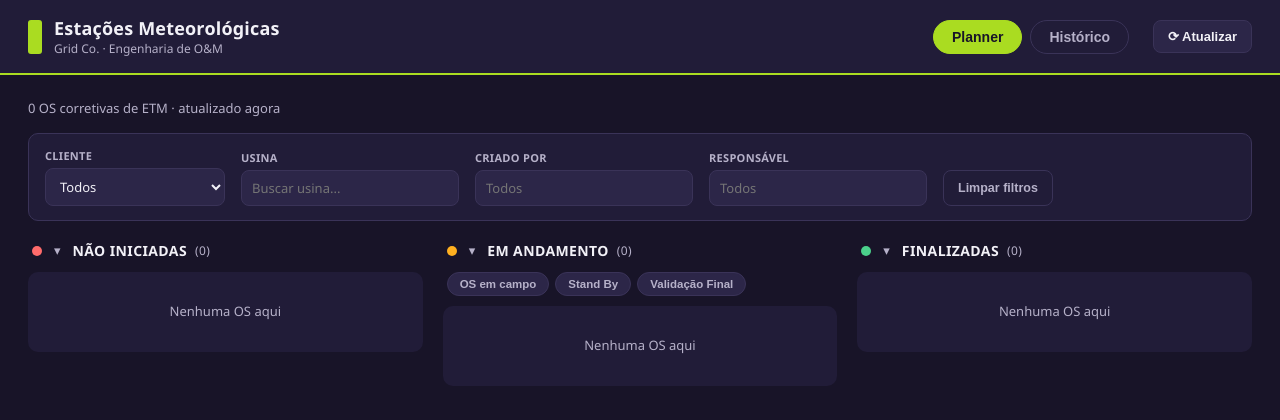
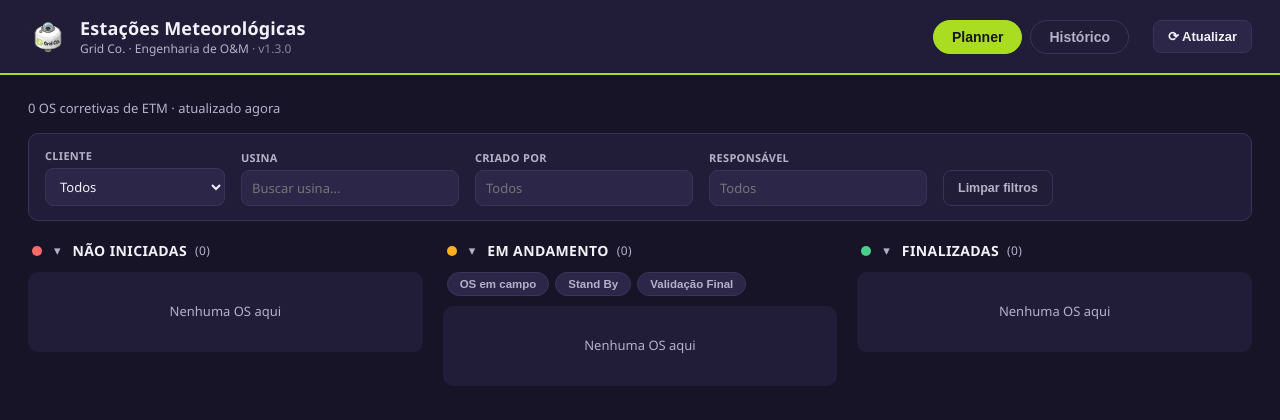
Before and after one commit to Aury-Albuquerque/Aplicativo-ETMs, a FastAPI app: page / in a window 1280 px wide. Shown: the top 420 px of the page. Run offline with FastAPI, Linux system fonts and the light colour scheme; data that the repository does not hold is empty.

Commit message:
v1.3.0: OS em analise (Joao Vieira/Aury Albuquerque), logo no cabecalho, versao exibida
Co-Authored-By: Claude Sonnet 5 <noreply@anthropic.com>

```diff
--- a/backend/config.py
+++ b/backend/config.py
@@ -31,6 +31,12 @@ ETM_DESCRIPTION_MARKERS = ["estação meteorológica", "estacao meteorologica"]
 # Valor exato do campo tasks_log_task_type_main que identifica OS corretivas
 CORRECTIVE_TASK_TYPE = "Corretiva"
 
+# Antes de uma OS de ETM virar corretiva (ida a campo), ela passa por uma
+# etapa de análise, feita por essas pessoas. Trazemos também as OS de ETM
+# atribuídas a elas, mesmo que ainda não estejam marcadas como "Corretiva",
+# pra dar visibilidade dessa fila de análise no Planner.
+ANALISTAS_ETM = {"joão vieira", "aury albuquerque"}
+
 # ----------------------------------------------------------------------
 # Atualização automática (releases do GitHub)
 # ----------------------------------------------------------------------
--- a/backend/main.py
+++ b/backend/main.py
@@ -9,7 +9,7 @@ from fastapi import FastAPI, HTTPException
 from fastapi.responses import FileResponse
 from fastapi.staticfiles import StaticFiles
 
-from . import updater
+from . import config, updater
 from .fracttal_client import extract_cliente, fracttal_client
 
 # Quando empacotado com PyInstaller (--onefile), os arquivos de dados (o
@@ -81,6 +81,12 @@ def _extract_etiquetas_fracttal(raw: dict[str, Any]) -> list[str]:
 
 def _normalize_os(raw: dict[str, Any]) -> dict[str, Any]:
     usina = raw.get("groups_1_description") or "Usina não identificada"
+    tipo_os = (raw.get("tasks_log_task_type_main") or "").strip()
+    tecnico = (raw.get("personnel_description") or "").strip()
+    eh_corretiva = tipo_os.lower() == config.CORRECTIVE_TASK_TYPE.lower()
+    # "Em análise": ainda não é uma OS corretiva (não foi a campo), mas está
+    # atribuída a um dos analistas de ETM — ver config.ANALISTAS_ETM.
+    em_analise = not eh_corretiva and tecnico.lower() in config.ANALISTAS_ETM
     return {
         "folio": raw.get("wo_folio"),
         "titulo": raw.get("description"),
@@ -93,6 +99,8 @@ def _normalize_os(raw: dict[str, Any]) -> dict[str, Any]:
         "status_os_id": raw.get("id_status_work_order"),
         "status_bucket": _status_bucket(raw),
         "status_texto": raw.get("task_status"),
+        "tipo_os": tipo_os or None,
+        "em_analise": em_analise,
         "tecnico": raw.get("personnel_description"),
         "solicitante": raw.get("requested_by"),
         "criado_por": raw.get("created_by"),
@@ -113,7 +121,7 @@ def _normalize_os(raw: dict[str, Any]) -> dict[str, Any]:
 @app.get("/api/planner")
 def get_planner(refresh: bool = False) -> dict[str, Any]:
     try:
-        raw_orders = fracttal_client.get_corrective_work_orders(force_refresh=refresh)
+        raw_orders = fracttal_client.get_relevant_work_orders(force_refresh=refresh)
     except Exception as exc:  # noqa: BLE001
         raise HTTPException(status_code=502, detail=f"Erro ao consultar Fracttal: {exc}") from exc
 
@@ -154,7 +162,7 @@ def get_usinas(refresh: bool = False) -> list[dict[str, Any]]:
 @app.get("/api/usinas/{usina}/historico")
 def get_historico_usina(usina: str, refresh: bool = False) -> list[dict[str, Any]]:
     try:
-        raw_orders = fracttal_client.get_corrective_work_orders(force_refresh=refresh)
+        raw_orders = fracttal_client.get_relevant_work_orders(force_refresh=refresh)
     except Exception as exc:  # noqa: BLE001
         raise HTTPException(status_code=502, detail=f"Erro ao consultar Fracttal: {exc}") from exc
 
--- a/backend/version.py
+++ b/backend/version.py
@@ -4,4 +4,4 @@ IMPORTANTE: ao publicar uma nova versão, bump aqui E no installer.iss
 (MyAppVersion), depois gerar o .exe/instalador e publicar como uma nova
 release no GitHub (tag "vX.Y.Z", com o instalador como asset).
 """
-APP_VERSION = "1.2.0"
+APP_VERSION = "1.3.0"
--- a/frontend/static/css/style.css
+++ b/frontend/static/css/style.css
@@ -42,12 +42,12 @@ body {
   gap: 12px;
 }
 
-.brand-mark {
-  width: 14px;
-  height: 34px;
-  background: var(--lime);
-  border-radius: 3px;
+.brand-logo {
+  width: 40px;
+  height: 40px;
+  border-radius: 8px;
   display: inline-block;
+  object-fit: contain;
 }
 
 .topbar-brand h1 {
@@ -61,6 +61,11 @@ body {
   margin: 0;
   font-size: 12px;
   color: var(--text-muted);
+}
+
+.app-version {
+  color: var(--text-muted);
+  opacity: 0.7;
 }
 
 .tabs {
@@ -572,6 +577,7 @@ main { padding: 24px 28px 60px; max-width: 1400px; margin: 0 auto; }
 .badge-em_andamento { background: rgba(255,176,32,0.18); color: var(--warning); }
 .badge-finalizada { background: rgba(75,208,139,0.18); color: var(--ok); }
 .badge-cancelada { background: rgba(182,177,201,0.18); color: var(--text-muted); }
+.badge-analise { background: rgba(186,120,255,0.18); color: #c79bff; }
 
 /* ---------- Modal ---------- */
 .modal { position: fixed; inset: 0; z-index: 50; display: flex; align-items: center; justify-content: center; }
--- a/frontend/static/js/app.js
+++ b/frontend/static/js/app.js
@@ -138,7 +138,7 @@ function renderCard(os, { comEtiquetas = false } = {}) {
   const div = document.createElement("div");
   div.className = "os-card";
   div.innerHTML = `
-    <div class="folio">OS ${os.folio ?? "—"}</div>
+    <div class="folio">OS ${os.folio ?? "—"} ${os.em_analise ? '<span class="badge badge-analise">Em análise</span>' : ""}</div>
     <div class="titulo">${os.titulo || "(sem título)"}</div>
     <div class="meta">
       <span>${os.usina}</span>
@@ -507,7 +507,7 @@ function renderHistoryItem(os) {
   const div = document.createElement("div");
   div.className = "history-item";
   div.innerHTML = `
-    <div class="folio">OS ${os.folio ?? "—"} ${badgeHtml(os.status_bucket)}</div>
+    <div class="folio">OS ${os.folio ?? "—"} ${badgeHtml(os.status_bucket)} ${os.em_analise ? '<span class="badge badge-analise">Em análise</span>' : ""}</div>
     <div class="titulo">${os.titulo || "(sem título)"}</div>
     <div class="meta">${os.etm_codigo || ""} · criada em ${formatarData(os.data_criacao)}</div>
   `;
@@ -548,11 +548,12 @@ function abrirModal(os) {
   const modal = document.getElementById("os-modal");
   const content = document.getElementById("modal-content");
   content.innerHTML = `
-    <div class="folio">OS ${os.folio ?? "—"} ${badgeHtml(os.status_bucket)}</div>
+    <div class="folio">OS ${os.folio ?? "—"} ${badgeHtml(os.status_bucket)} ${os.em_analise ? '<span class="badge badge-analise">Em análise</span>' : ""}</div>
     <h3>${os.titulo || "(sem título)"}</h3>
     <dl>
       <dt>Usina</dt><dd>${os.usina}</dd>
       <dt>Cliente</dt><dd>${os.cliente || "—"}</dd>
+      <dt>Tipo (Fracttal)</dt><dd>${os.tipo_os || "—"}</dd>
       <dt>ETM</dt><dd>${os.etm_descricao || os.etm_codigo || "—"}</dd>
       <dt>Descrição / Nota</dt><dd>${os.nota || "Sem nota registrada"}</dd>
       <dt>Técnico responsável</dt><dd>${os.tecnico || "—"}</dd>
@@ -579,6 +580,9 @@ async function checarAtualizacao() {
   const dispensada = sessionStorage.getItem("etm_update_dispensada");
   try {
     const info = await fetchJson("/api/update-check");
+    const versaoEl = document.getElementById("app-version");
+    if (versaoEl && info.current_version) versaoEl.textContent = `· v${info.current_version}`;
+
     if (!info.update_available || dispensada === info.latest_version) return;
 
     const banner = document.getElementById("update-banner");
--- a/frontend/templates/index.html
+++ b/frontend/templates/index.html
@@ -9,10 +9,10 @@
 <body>
   <header class="topbar">
     <div class="topbar-brand">
-      <span class="brand-mark"></span>
+      <img class="brand-logo" src="/static/img/logo.png" alt="Grid Co." />
       <div>
         <h1>Estações Meteorológicas</h1>
-        <p>Grid Co. &middot; Engenharia de O&amp;M</p>
+        <p>Grid Co. &middot; Engenharia de O&amp;M <span id="app-version" class="app-version"></span></p>
       </div>
     </div>
     <nav class="tabs">
```
Also changed, not shown: backend/fracttal_client.py (+17 -10 lines), frontend/static/img/logo.png (added), 1 other file.
